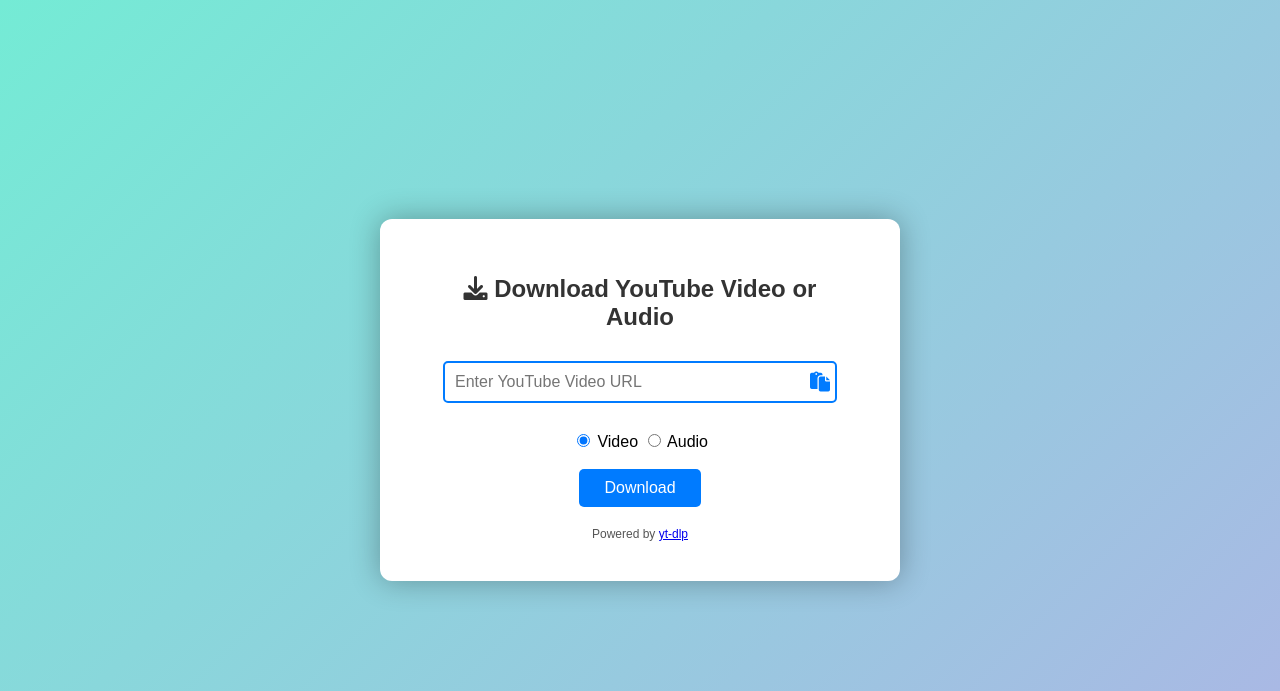
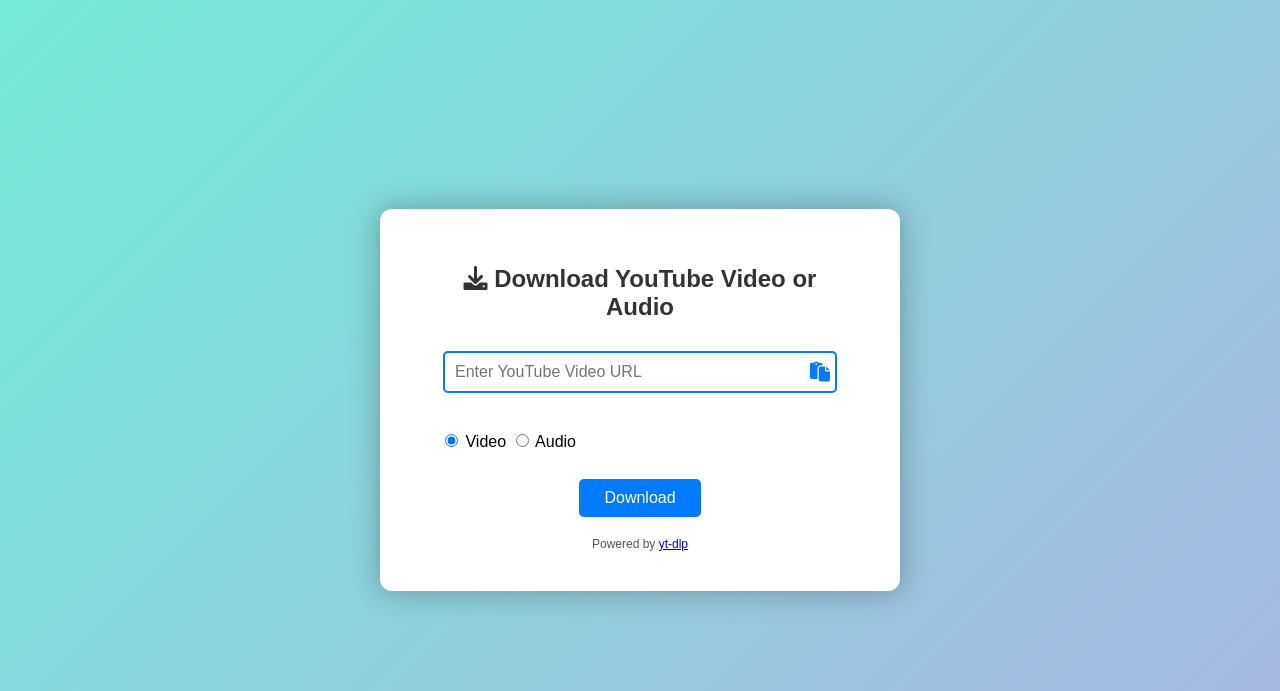
Before and after one commit to Sengkue/download-videos, a Flask app: page / in a window 1280 px wide. Shown: the top 691 px of the page. Run offline with Flask 3, Linux system fonts and the light colour scheme.

Commit message:
commit 10/10/2024  9:27:05.16

```diff
--- a/static/styles.css
+++ b/static/styles.css
@@ -47,7 +47,6 @@ input[type="text"]:focus {
 
 .clear-icon {
     position: absolute;
-    margin-right: 10px;
     top: 50%; /* Center vertically */
     right: 30px; /* Space from the right edge */
     transform: translateY(-50%); /* Adjust for vertical centering */
@@ -74,6 +73,11 @@ input[type="text"]:focus {
 
 .paste-icon:hover {
     color: #0056b3; /* Darker blue on hover */
+}
+
+.format-selection {
+    margin: 10px 0; /* Space between input and radio buttons */
+    text-align: left; /* Align radio buttons to the left */
 }
 
 button {
```
